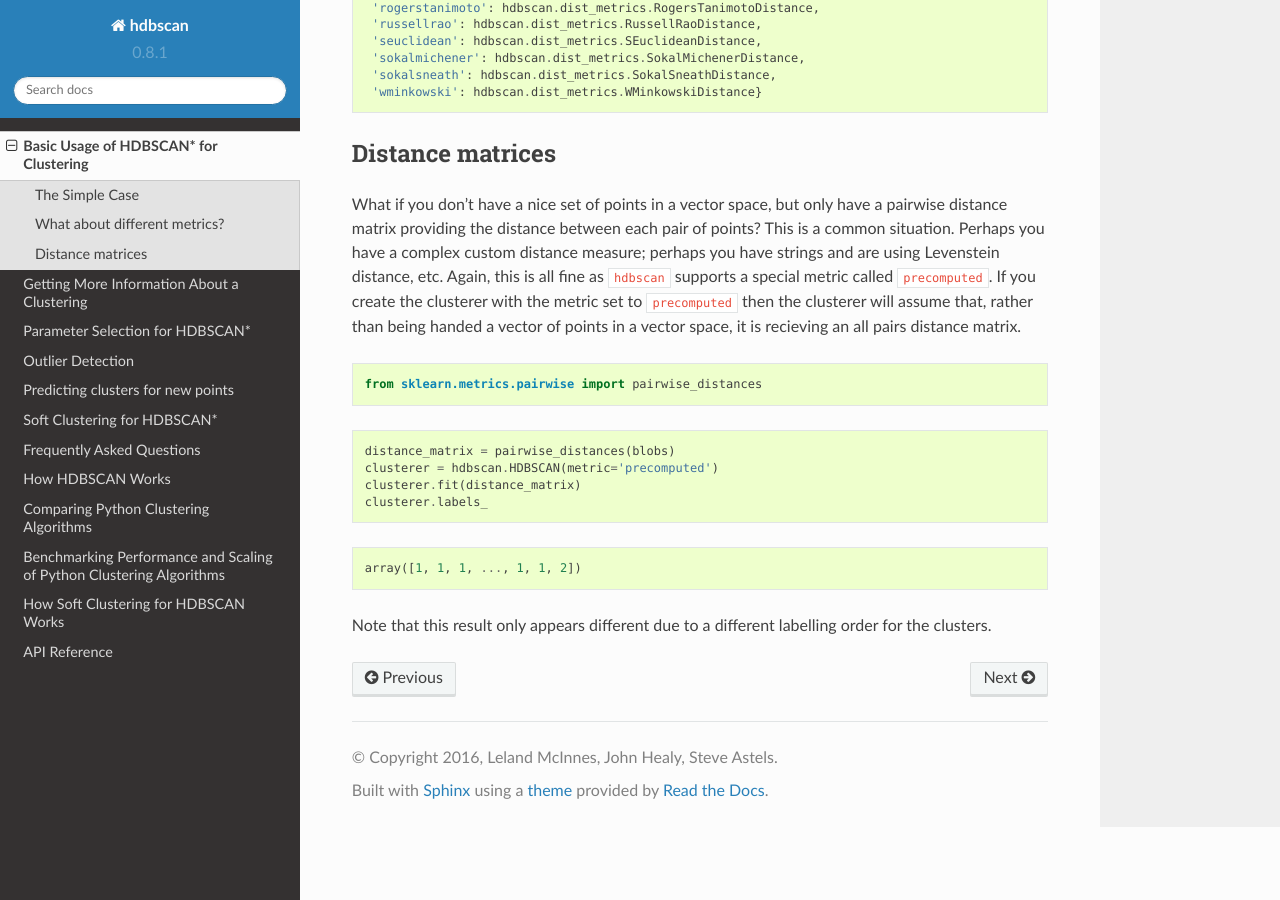
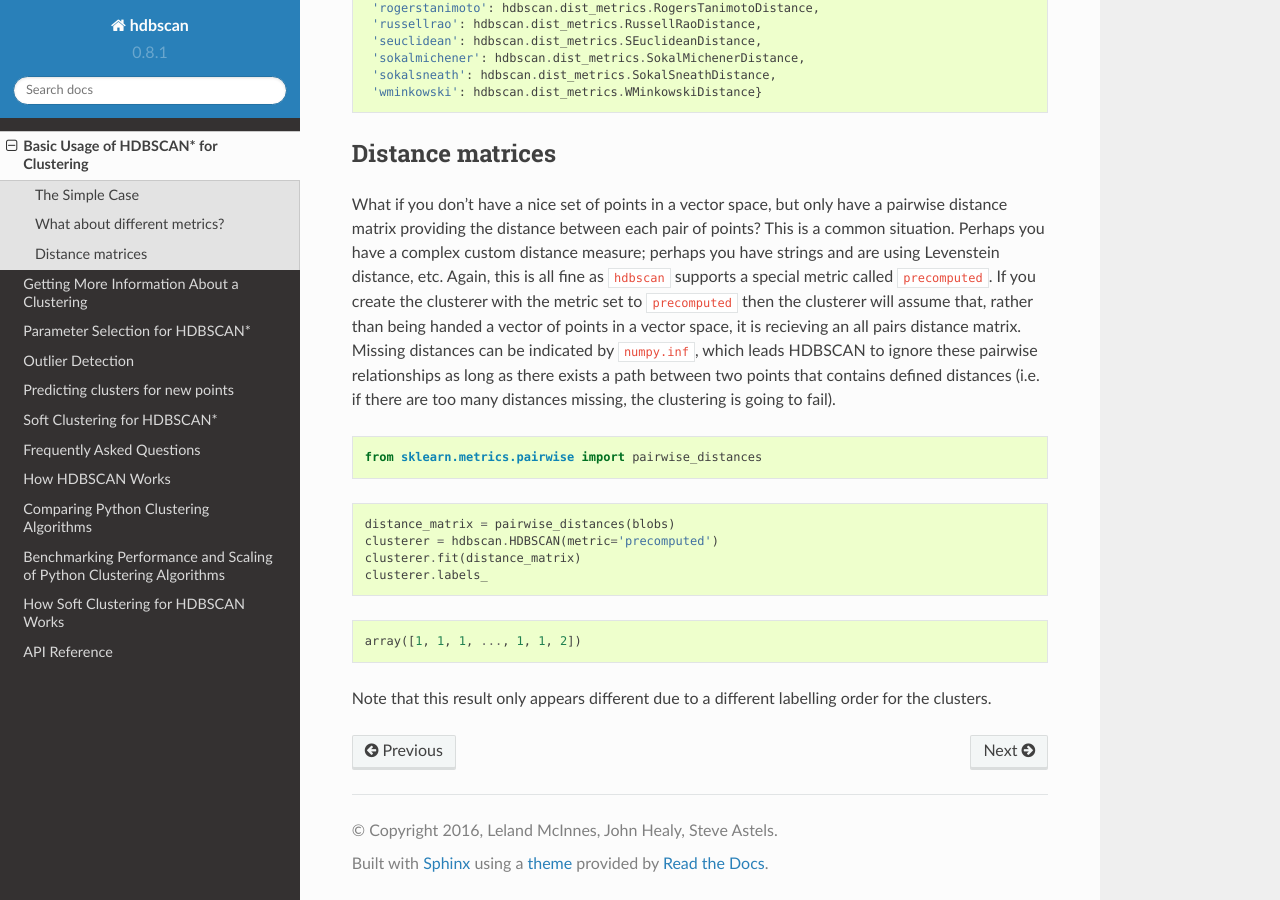
Before and after one commit to scikit-learn-contrib/hdbscan, a Sphinx documentation site: the page built from docs/basic_hdbscan.rst, in a window 1280 px wide and 900 px high, scrolled down 2896 px. Built offline with Sphinx 7.4.7 and the Read the Docs theme 2.0.0, drawn with Linux system fonts in a browser that asks for light colours; formulas are drawn with MathJax 3.

Commit message:
add doc for missing distances support

```diff
--- a/docs/basic_hdbscan.rst
+++ b/docs/basic_hdbscan.rst
@@ -280,7 +280,11 @@ distance, etc. Again, this is all fine as ``hdbscan`` supports a special
 metric called ``precomputed``. If you create the clusterer with the
 metric set to ``precomputed`` then the clusterer will assume that,
 rather than being handed a vector of points in a vector space, it is
-recieving an all pairs distance matrix.
+recieving an all pairs distance matrix. Missing distances can be
+indicated by ``numpy.inf``, which leads HDBSCAN to ignore these pairwise
+relationships as long as there exists a path between two points that
+contains defined distances (i.e. if there are too many distances
+missing, the clustering is going to fail).
 
 .. code:: python
 
```
